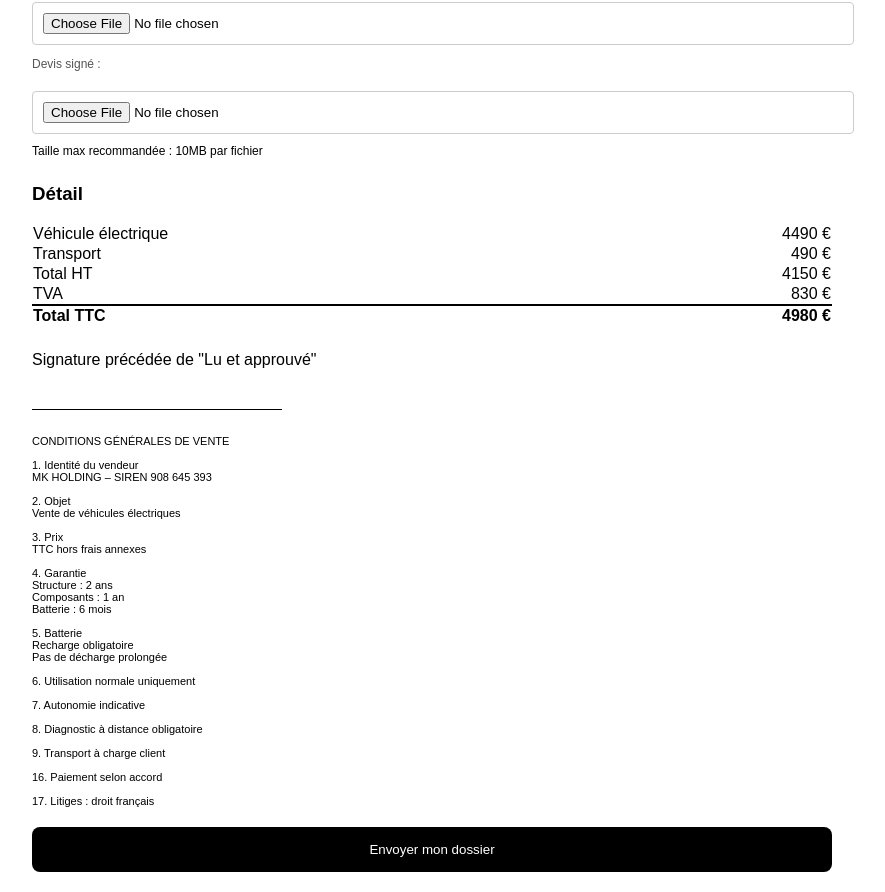
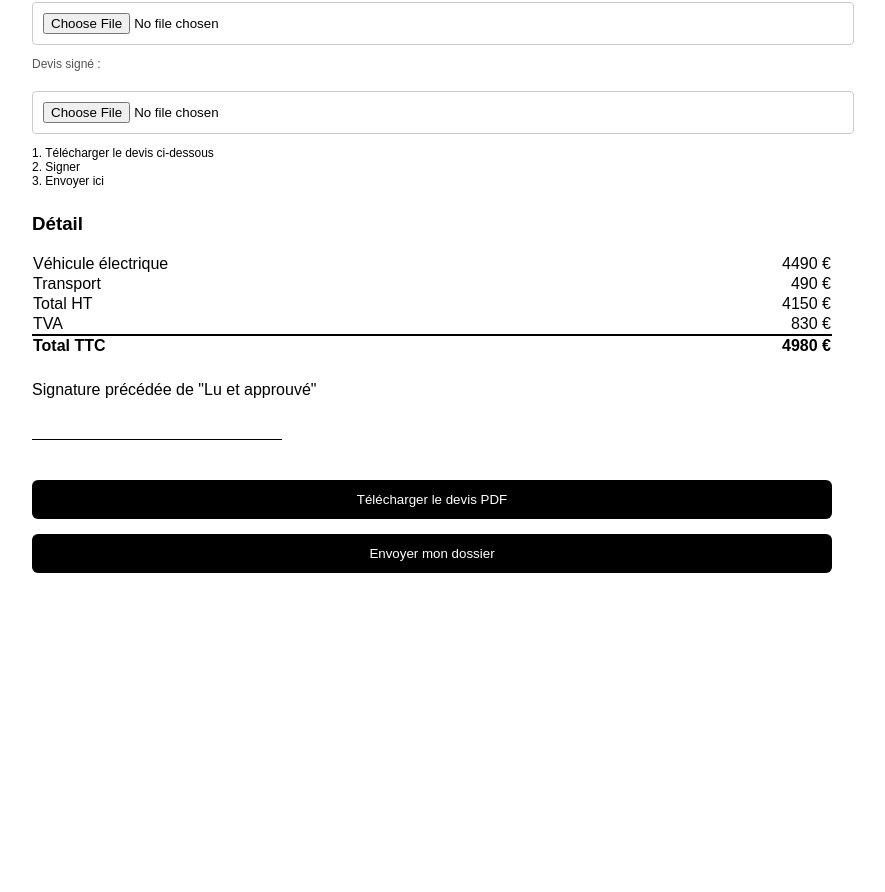
Before and after one commit to khelifamansour/neodrive-site, a Next.js app: page /reservation in a window 1280 px wide. Shown: the part 768-1660 px from the top of the page, without its empty margins (208-1093 px from the left). After the commit the page ends 1361 px from the top, so only its background shows below. Built offline with nearby package versions, Linux system fonts and the light colour scheme.

Commit message:
Update page.tsx

```diff
--- a/app/reservation/page.tsx
+++ b/app/reservation/page.tsx
@@ -13,26 +13,37 @@ export default function Reservation() {
   const totalHT = totalTTC / 1.2;
   const tva = totalTTC - totalHT;
 
+  // ✅ PDF DOWNLOAD FUNCTION
+  const downloadPDF = () => {
+    const content = document.getElementById("devis-print");
+
+    if (!content) return;
+
+    const win = window.open("", "_blank");
+    if (!win) return;
+
+    win.document.write(`
+      <html>
+        <head>
+          <title>Devis</title>
+          <style>
+            body { font-family: Arial; padding: 20px; }
+            h2 { text-align: center; }
+          </style>
+        </head>
+        <body>
+          ${content.innerHTML}
+        </body>
+      </html>
+    `);
+
+    win.document.close();
+    win.focus();
+    win.print();
+  };
+
   return (
     <main style={container}>
-
-      {/* PRINT STYLE */}
-      <style>{`
-        @media print {
-          body { margin: 0; }
-          main { padding: 20mm; }
-          .page-break { page-break-before: always; }
-          .cgv {
-            font-size: 11px;
-            line-height: 1.4;
-            white-space: pre-line;
-          }
-        }
-        @page {
-          size: A4;
-          margin: 20mm;
-        }
-      `}</style>
 
       {/* HEADER */}
       <div style={header}>
@@ -48,13 +59,14 @@ export default function Reservation() {
         </div>
       </div>
 
+      {/* FORM */}
       <form
         action="https://formspree.io/f/xjgjrqqg"
         method="POST"
         encType="multipart/form-data"
       >
 
-        {/* REQUIRED FOR FORMSPREE */}
+        {/* hidden fields */}
         <input type="hidden" name="_subject" value="Nouvelle réservation véhicule" />
 
         {/* CLIENT */}
@@ -83,12 +95,16 @@ export default function Reservation() {
           <p style={small}>Devis signé :</p>
           <input type="file" name="devis_signe" accept=".pdf,image/*" style={input} required />
 
-          <p style={{ fontSize: 12, marginTop: 10 }}>
-            Taille max recommandée : 10MB par fichier
+          <p style={{ fontSize: 12 }}>
+            1. Télécharger le devis ci-dessous<br/>
+            2. Signer<br/>
+            3. Envoyer ici
           </p>
         </div>
 
-        {/* PRICING */}
+        {/* PDF CONTENT */}
+        <div id="devis-print">
+
           <div style={section}>
             <h3>Détail</h3>
 
@@ -118,49 +134,19 @@ export default function Reservation() {
             </table>
           </div>
 
-        {/* SIGNATURE */}
           <div style={section}>
             <p>Signature précédée de "Lu et approuvé"</p>
             <div style={signature}></div>
           </div>
 
-        {/* CGV */}
-        <div className="page-break"></div>
-
-        <div style={cgv}>
-{`CONDITIONS GÉNÉRALES DE VENTE
-
-1. Identité du vendeur
-MK HOLDING – SIREN 908 645 393
-
-2. Objet
-Vente de véhicules électriques
-
-3. Prix
-TTC hors frais annexes
-
-4. Garantie
-Structure : 2 ans
-Composants : 1 an
-Batterie : 6 mois
-
-5. Batterie
-Recharge obligatoire
-Pas de décharge prolongée
-
-6. Utilisation normale uniquement
-
-7. Autonomie indicative
-
-8. Diagnostic à distance obligatoire
-
-9. Transport à charge client
-
-16. Paiement selon accord
-
-17. Litiges : droit français`}
         </div>
 
+        {/* DOWNLOAD BUTTON */}
+        <button type="button" onClick={downloadPDF} style={btn}>
+          Télécharger le devis PDF
+        </button>
+
+        {/* SUBMIT */}
         <button type="submit" style={btn}>
           Envoyer mon dossier
         </button>
@@ -227,16 +213,11 @@ const small: React.CSSProperties = {
 };
 
 const btn: React.CSSProperties = {
-  marginTop: 20,
-  padding: 15,
+  marginTop: 15,
+  padding: 12,
   width: "100%",
   background: "#000",
   color: "#fff",
   border: "none",
-  borderRadius: 8
+  borderRadius: 6
 };
-
-const cgv: React.CSSProperties = {
-  fontSize: 11,
-  whiteSpace: "pre-line"
-};
```
Lines whose indentation alone changed are shown as unchanged.
